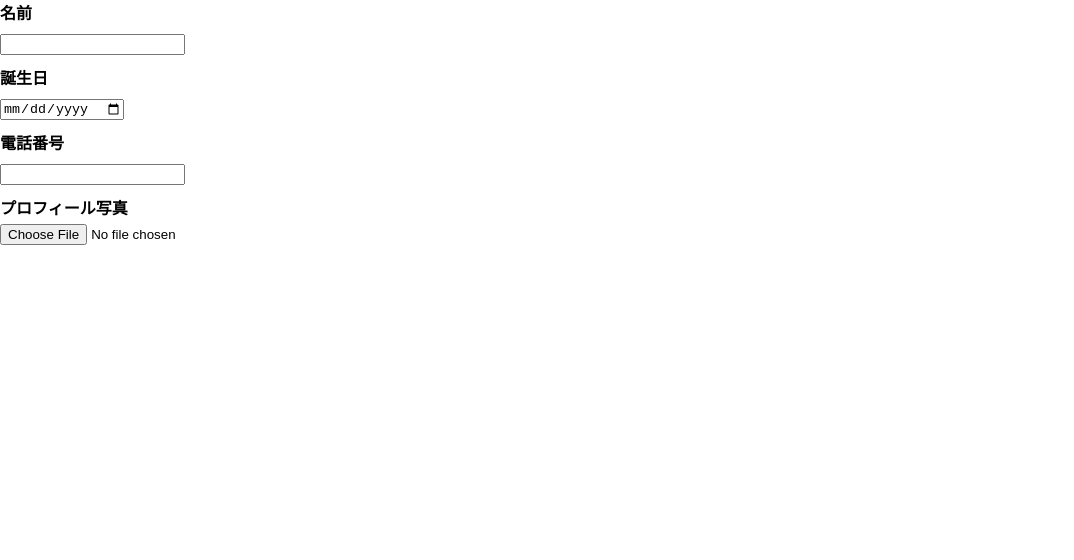
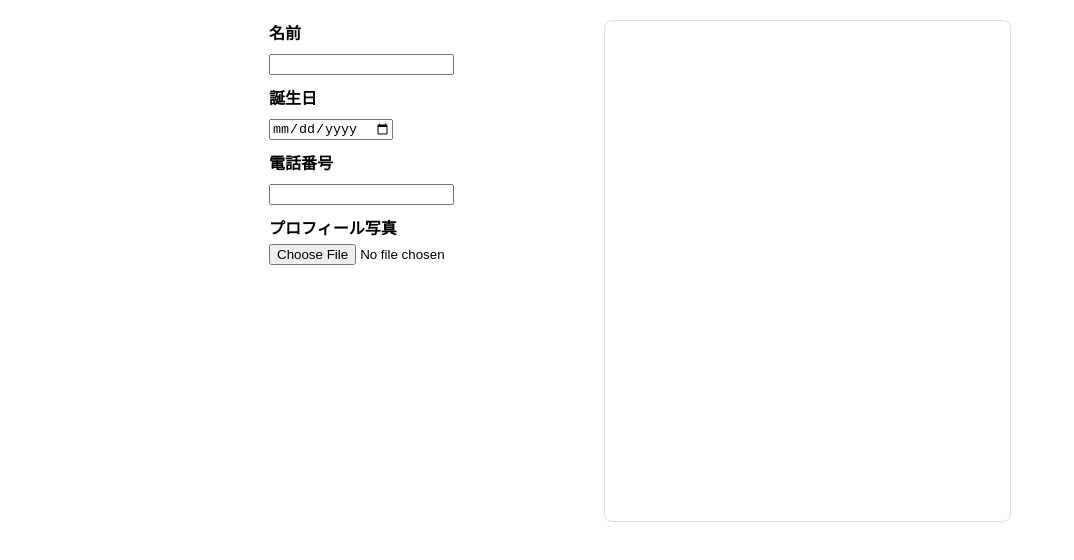
Before and after one commit to JintoYamanaka/profile-card-app, a React (Create React App) app: page / in a window 1280 px wide. Shown: the top 560 px of the page, without its empty margins (0-1074 px from the left). Built offline with nearby package versions, Linux system fonts and the light colour scheme.

Commit message:
プレビュー用のコンポーネント作成

```diff
--- a/src/App.tsx
+++ b/src/App.tsx
@@ -1,7 +1,9 @@
 /** @jsxImportSource @emotion/react */
 import React, { useState } from "react";
+import { css } from "@emotion/react";
 import InputField from "./components/InputField";
 import ImageUpload from "./components/ImageUpload";
+import ProfileCard from "./components/ProfileCard";
 
 interface UserProfile {
   name: string;
@@ -9,6 +11,31 @@ interface UserProfile {
   phoneNumber: string;
   photo: string;
 }
+
+const appContainerStyle = css`
+  display: flex;
+  justify-content: center;
+  align-items: flex-start;
+  padding: 20px;
+  max-width: 900px;
+  margin: 0 auto;
+`;
+
+const formContainerStyle = css`
+  width: 35%;
+  margin-right: 20px;
+`;
+
+const cardContainerStyle = css`
+  width: 45%;
+  height: 500px;
+  display: flex;
+  justify-content: center;
+  align-items: center;
+  border: 1px solid #ddd;
+  border-radius: 8px;
+  overflow: hidden;
+`;
 
 const App = () => {
   const [userProfile, setUserProfile] = useState<UserProfile>({
@@ -31,7 +58,8 @@ const App = () => {
   };
 
   return (
-    <div>
+    <div css={appContainerStyle}>
+      <div css={formContainerStyle}>
         <InputField
           label="名前"
           type="text"
@@ -53,11 +81,20 @@ const App = () => {
           value={userProfile.phoneNumber}
           onChange={handleInputChange}
         />
-      <ImageUpload label="プロフィール写真" onImageChange={handleImageChange} />
+        <ImageUpload
+          label="プロフィール写真"
+          onImageChange={handleImageChange}
+        />
+      </div>
+      <div css={cardContainerStyle}>
+        <ProfileCard
+          name={userProfile.name}
+          birthday={userProfile.birthday}
+          phoneNumber={userProfile.phoneNumber}
+          photo={userProfile.photo}
+        />
         {/* ここにダウンロード機能を実装 */}
-      {userProfile.photo && (
-        <img src={userProfile.photo} alt="Profile Preview" />
-      )}
+      </div>
     </div>
   );
 };
--- /dev/null
+++ b/src/components/ProfileCard.tsx
@@ -0,0 +1,48 @@
+/** @jsxImportSource @emotion/react */
+import React from "react";
+import { css } from "@emotion/react";
+
+interface ProfileCardProps {
+  name: string;
+  birthday: string;
+  phoneNumber: string;
+  photo: string;
+}
+
+const cardStyle = css`
+  padding: 20px;
+  max-width: 300px;
+`;
+
+const photoContainerStyle = css`
+  display: flex;
+  justify-content: center;
+  width: 100%;
+`;
+
+const photoStyle = css`
+  width: 250px;
+  height: 250px;
+  border-radius: 50%;
+  object-fit: cover;
+`;
+
+const ProfileCard: React.FC<ProfileCardProps> = ({
+  name,
+  birthday,
+  phoneNumber,
+  photo,
+}) => {
+  return (
+    <div css={cardStyle}>
+      <div css={photoContainerStyle}>
+        {photo && <img src={photo} alt="Profile" css={photoStyle} />}
+      </div>
+      <h3>{name}</h3>
+      <p>{birthday}</p>
+      <p>{phoneNumber}</p>
+    </div>
+  );
+};
+
+export default ProfileCard;
```
Lines whose indentation alone changed are shown as unchanged.
